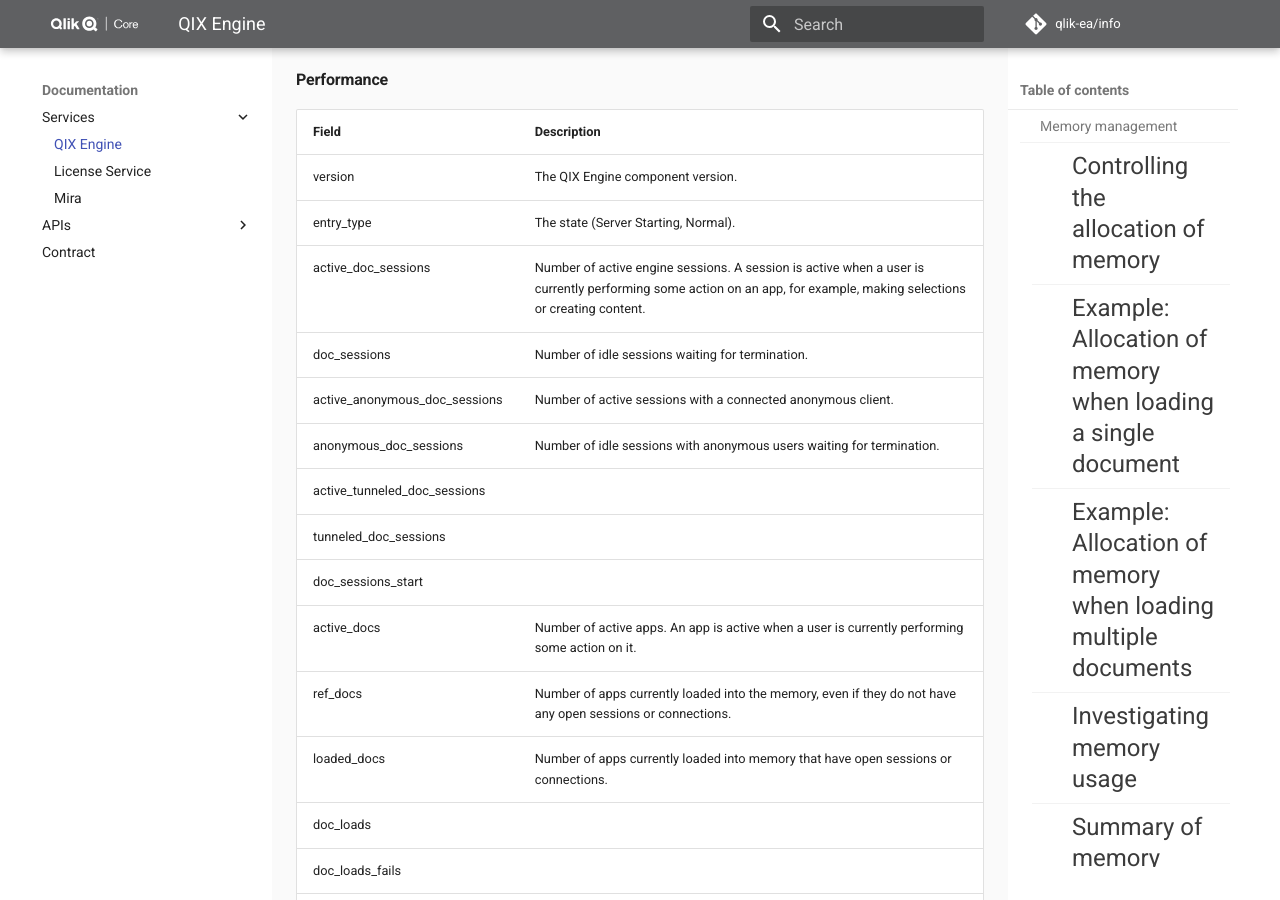
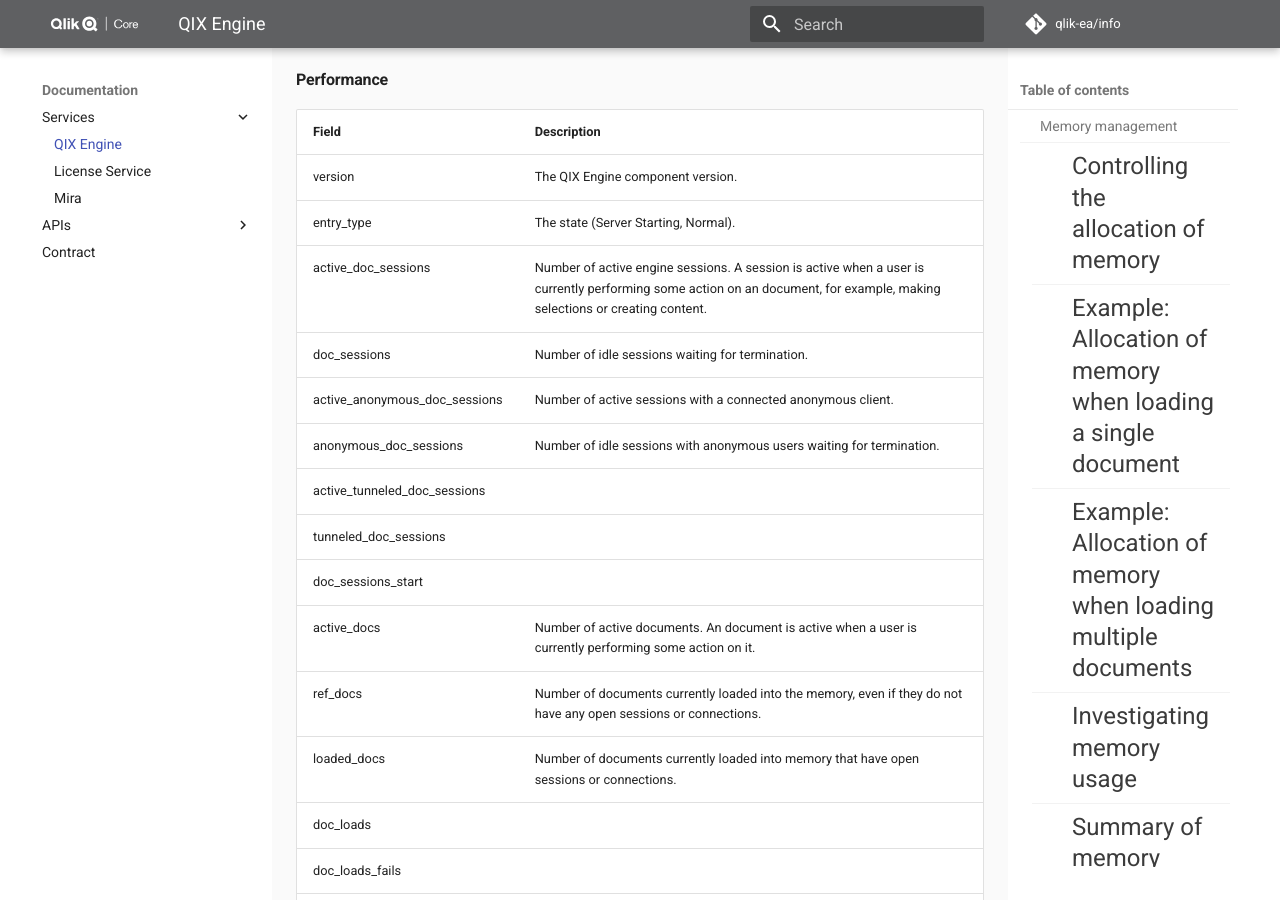
Before and after one commit to qlik-oss/core-website, an MkDocs documentation site: the page built from docs/documentation/services/qix-engine.md, in a window 1280 px wide and 900 px high, scrolled down 11533 px. Built offline with MkDocs 1.6.1 and Material for MkDocs 9.7.7, drawn with Linux system fonts in a browser that asks for light colours; comment, search, counter and statistics services are not loaded; old or Windows-style settings are respelled for this version of MkDocs.

Commit message:
fix app term

```diff
--- a/docs/documentation/services/qix-engine.md
+++ b/docs/documentation/services/qix-engine.md
@@ -387,16 +387,16 @@
 | ----- | ----------- |
 | version | The QIX Engine component version. |
 | entry_type | The state (Server Starting, Normal). |
-| active_doc_sessions | Number of active engine sessions. A session is active when a user is currently performing some action on an app, for example, making selections or creating content. |
+| active_doc_sessions | Number of active engine sessions. A session is active when a user is currently performing some action on an document, for example, making selections or creating content. |
 | doc_sessions | Number of idle sessions waiting for termination. |
 | active_anonymous_doc_sessions | Number of active sessions with a connected anonymous client. |
 | anonymous_doc_sessions | Number of idle sessions with anonymous users waiting for termination. |
 | active_tunneled_doc_sessions | |
 | tunneled_doc_sessions| |
 | doc_sessions_start | |
-| active_docs | Number of active apps. An app is active when a user is currently performing some action on it. |
-| ref_docs | Number of apps currently loaded into the memory, even if they do not have any open sessions or connections. |
-| loaded_docs| Number of apps currently loaded into memory that have open sessions or connections. |
+| active_docs | Number of active documents. An document is active when a user is currently performing some action on it. |
+| ref_docs | Number of documents currently loaded into the memory, even if they do not have any open sessions or connections. |
+| loaded_docs| Number of documents currently loaded into memory that have open sessions or connections. |
 | doc_loads | |
 | doc_loads_fails | |
 | calls | Total number of requests made to the engine. |
```
